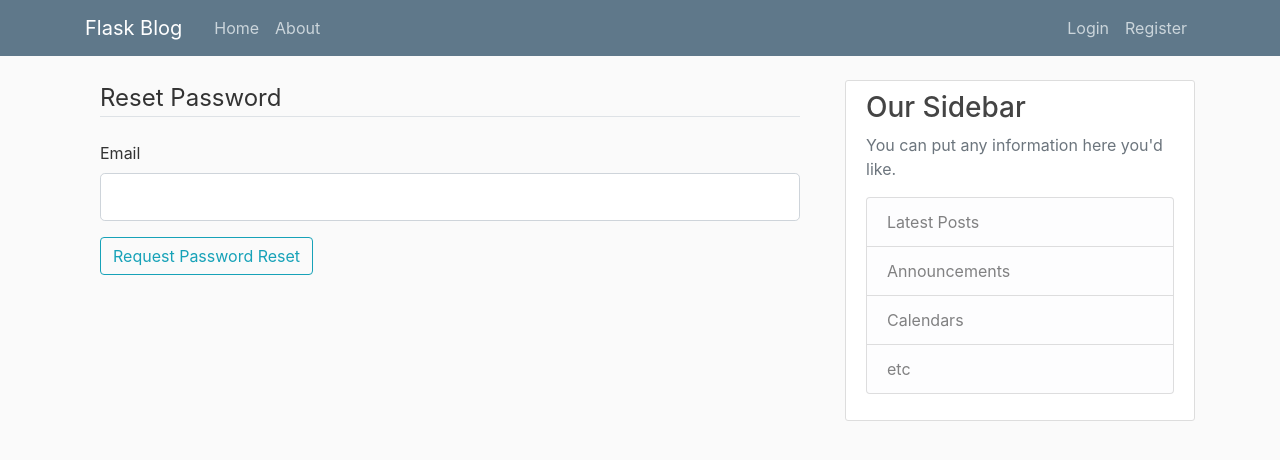
After one commit to danny329/Blogging_Website_Flask, a Flask app: page /reset_password in a window 1280 px wide. The commit adds this page. Shown: the top 460 px of the page. Run offline with Flask 2, Linux system fonts and the light colour scheme; some libraries are stand-ins or nearby versions.

Commit message:
password reset option added

```diff
--- a/flaskblog/forms.py
+++ b/flaskblog/forms.py
@@ -49,3 +49,17 @@ class PostForm(FlaskForm):
     title = StringField('Title',validators=[DataRequired()])
     content = TextAreaField('Content', validators=[DataRequired()])
     submit = SubmitField('Post')
+
+class RequestResetForm(FlaskForm):
+    email = StringField('Email', validators=[DataRequired(), Email()])
+    submit = SubmitField('Request Password Reset')
+
+    def validate_email(self,email):
+        user = User.query.filter_by(email=email.data).first()
+        if user is None:
+            raise ValidationError('there is no account with this email')
+
+class ResetPasswordForm(FlaskForm):
+    password = PasswordField('Password', validators=[DataRequired()])
+    confirm_password = PasswordField('Confirm Password', validators=[DataRequired(), EqualTo('password')])
+    submit = SubmitField('Reset Password')
--- a/flaskblog/routes.py
+++ b/flaskblog/routes.py
@@ -1,11 +1,12 @@
 from flask import  render_template, flash,redirect,url_for,request,abort
-from flaskblog.forms import RegisterationForm,LoginForm,UpdateAccountForm,PostForm
-from flaskblog import app,db,bcrypt
+from flaskblog.forms import RegisterationForm,LoginForm,UpdateAccountForm,PostForm,RequestResetForm,ResetPasswordForm
+from flaskblog import app,db,bcrypt,mail
 from flaskblog.models import User,Post
 from flask_login import login_user,current_user,logout_user,login_required
 import secrets
 import os
 from PIL import Image
+from flask_mail import Message
 
 
 
@@ -138,3 +139,43 @@ def user_post(username):
     user = User.query.filter_by(username=username).first_or_404()
     posts = Post.query.filter_by(author=user).order_by(Post.date_posted.desc()).paginate(page=page,per_page=5)
     return render_template('user_post.html',posts=posts,user=user)
+
+
+def send_reset_email(user):
+    token = user.get_reset_token()
+    msg = Message('Password reset request', sender='noreply329@demo.com', recipients=[user.email])
+    msg.body = f'''to reset your password visit following link :
+
+{url_for('reset_token',token=token, _external=True)}
+
+IF YOUR DIDNT MAKE THIS REQUEST, THEN SIMPLY IGNORE THIS EMAIL AND NO CHANGES WILL BE MADE.
+'''
+    mail.send(msg)
+@app.route('/reset_password', methods=['GET','POST'])
+def reset_request():
+    if current_user.is_authenticated:
+        return redirect(url_for('home'))
+    form = RequestResetForm()
+    if form.validate_on_submit():
+        user = User.query.filter_by(email=form.email.data).first()
+        send_reset_email(user)
+        flash('An email has been send with instruction to reset paswword','info')
+        return redirect(url_for('login'))
+    return render_template('reset_request.html',title='Reset Password',form=form)
+
+@app.route('/reset_password/<token>', methods=['GET','POST'])
+def reset_token(token):
+    if current_user.is_authenticated:
+        return redirect(url_for('home'))
+    user = User.verify_reset_token(token)
+    if user is None:
+        flash('invalid token or token expired','warning')
+        return redirect(url_for('reset_request'))
+    form = ResetPasswordForm()
+    if form.validate_on_submit():
+        hashed_password = bcrypt.generate_password_hash(form.password.data).decode('utf-8')
+        user.password = hashed_password
+        db.session.commit()
+        flash('Your has been updated! you can login now','success')
+        return redirect(url_for('login'))
+    return render_template('reset_token.html',title='Reset Password',form=form)
--- /dev/null
+++ b/flaskblog/templates/reset_request.html
@@ -0,0 +1,27 @@
+{% extends 'layout.html'%}
+{% block content%}
+<div class="container">
+    <form method="POST" action="">
+        {{form.hidden_tag()}}
+        <fieldset class="form-group">
+            <legend class="border-bottom mb-4">Reset Password</legend>
+            <div class="form-group">
+                {{form.email.label(class="form-control-label")}}
+                {% if form.email.errors %}
+                    {{form.email(class="form-control form-control-lg is-invalid")}}
+                    <div class="invalid-feedback">
+                    {%for error in form.email.errors%}
+                        <span>{{error}}</span>
+                    {%endfor%}
+                    </div>
+                {%else%}
+                    {{form.email(class="form-control form-control-lg")}}
+                {% endif%}
+            </div>
+            <div class="form-group">
+                {{form.submit(class="btn btn-outline-info")}}
+            </div>
+        </fieldset>
+    </form>
+</div>
+{% endblock%}
--- a/requirements.txt
+++ b/requirements.txt
@@ -4,4 +4,5 @@ email_validator
 flask-sqlalchemy
 flask-bcrypt
 flask-login
+flask-mail
 pillow
```
Also changed, not shown: flaskblog/__init__.py (+8 -0 lines), flaskblog/models.py (+15 -1 lines), flaskblog/templates/login.html (+4 -3 lines), flaskblog/templates/reset_token.html (added, +40 -0 lines).
